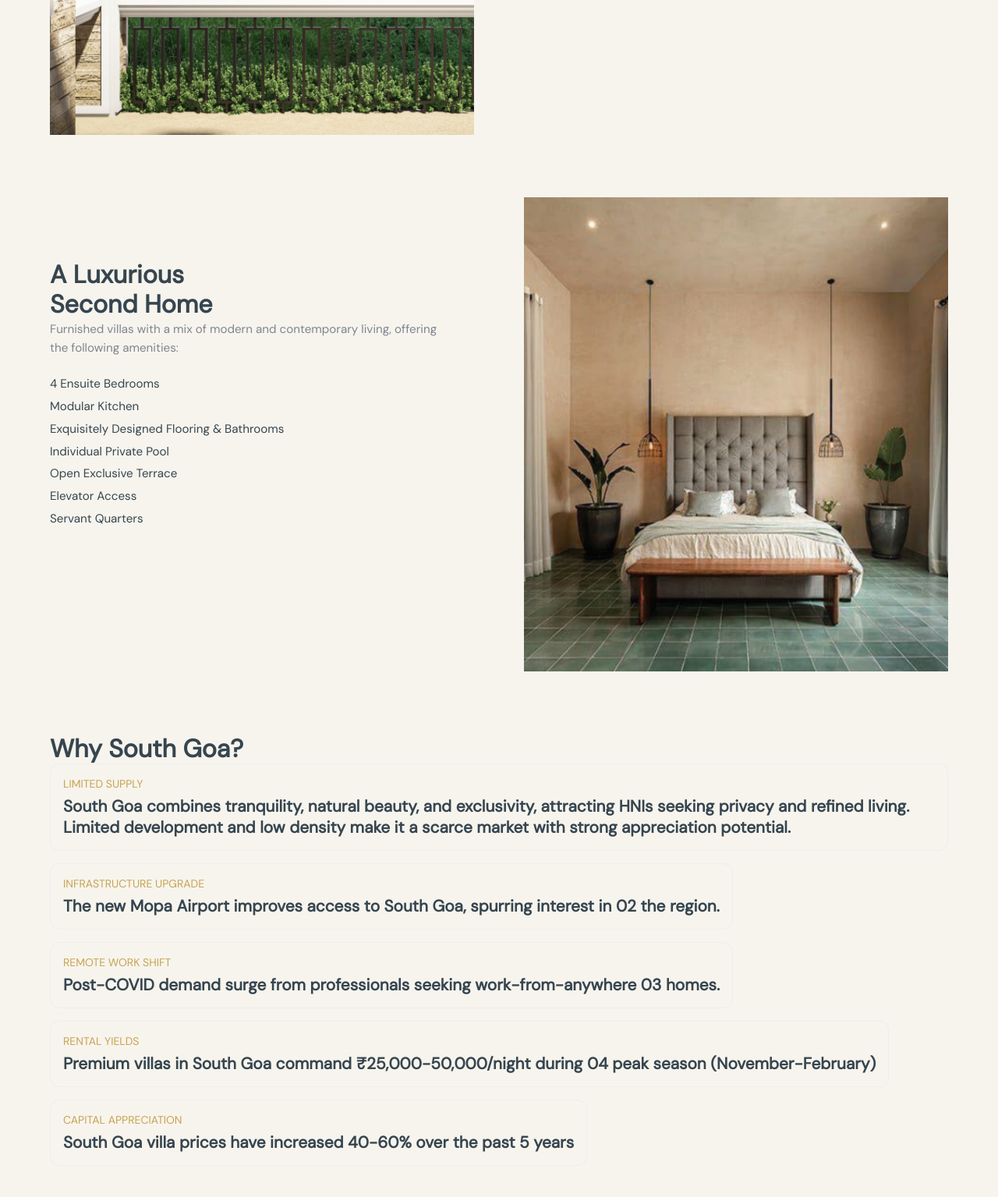
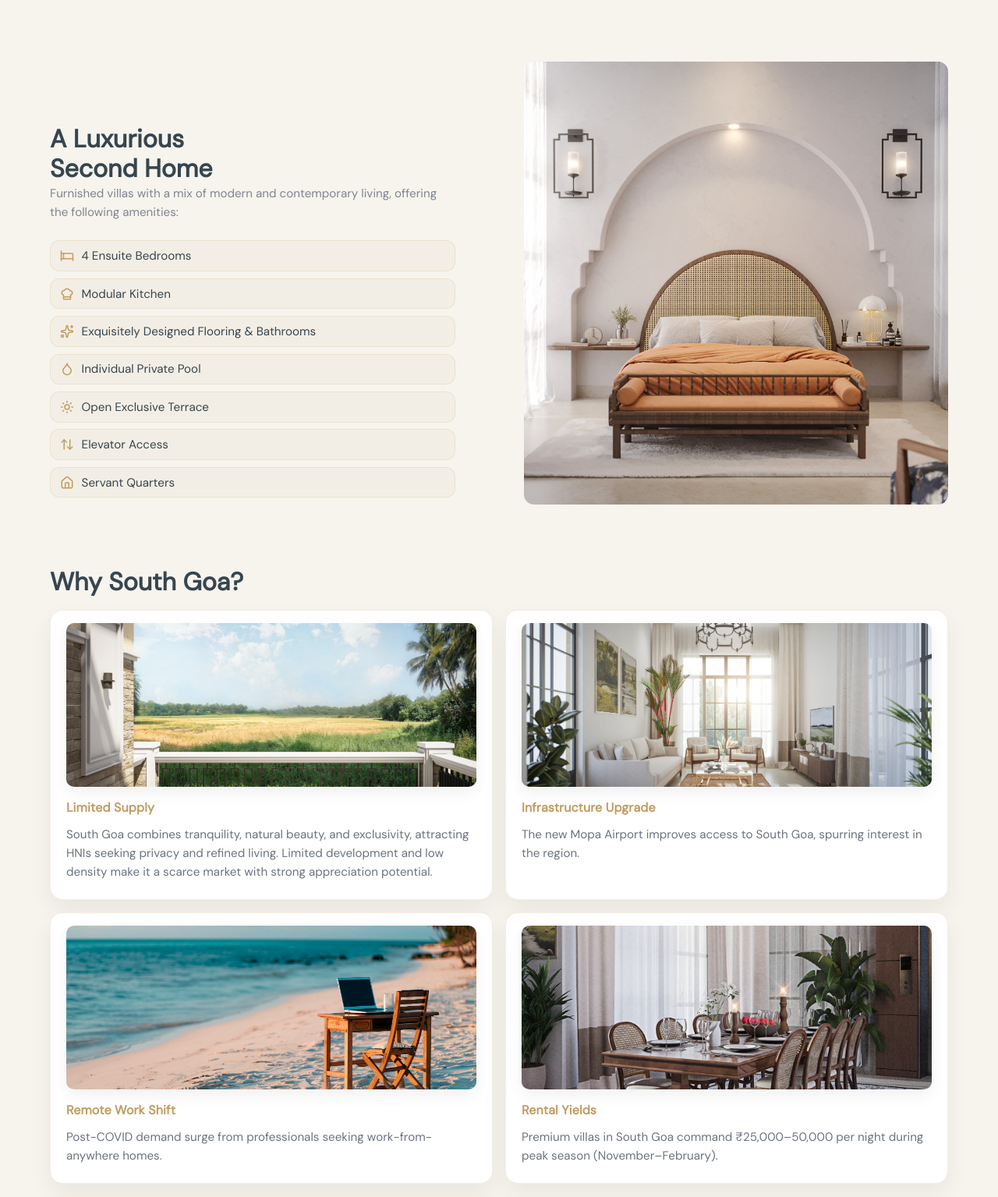
Before and after one commit to Pivot-Mkg/jsw-construction, a PHP site: page /projects/Casa-Benau-94.html in a window 1280 px wide. Shown: the part 2108-3643 px from the top of the page at 78% size. Run offline with PHP 8.4, Linux system fonts and the light colour scheme; some libraries are stand-ins or nearby versions; some web fonts are replaced.

Commit message:
goa complete

```diff
--- a/assets/styles/projects.css
+++ b/assets/styles/projects.css
@@ -31,6 +31,10 @@
     margin-bottom: 1rem;
     color: #333;
     max-width: 90%;
+    color: var(--text-muted);
+    line-height: 1.6;
+    margin-top: 0.35rem;
+    font-size: 0.95rem;
 }
 
 /* Right Image */
--- a/projects/Casa-Benau-94.html
+++ b/projects/Casa-Benau-94.html
@@ -43,6 +43,15 @@
         height: 100%;
         object-fit: cover;
         display: block;
+        border-radius: 13px;
+    }
+
+    .about-right {
+        height: 100%;
+    }
+
+    .about-right img {
+        height: 100%;
     }
 
     .villas-cell.text {
@@ -68,6 +77,45 @@
     .villas-points li {
         margin-bottom: 0.55rem;
         font-size: 0.95rem;
+        display: flex;
+        align-items: center;
+        gap: 0.6rem;
+        color: var(--text-main);
+        background: rgba(193, 157, 96, 0.06);
+        border: 1px solid rgba(193, 157, 96, 0.16);
+        border-radius: 12px;
+        padding: 0.55rem 0.75rem;
+        transition: transform 0.22s ease, box-shadow 0.22s ease, border-color 0.22s ease, background-color 0.22s ease;
+    }
+
+    .villas-points li svg {
+        width: 18px;
+        height: 18px;
+        color: var(--accent-gold);
+        flex-shrink: 0;
+    }
+
+    .villas-points li:hover {
+        transform: translateY(-2px);
+        border-color: var(--accent-gold);
+        background: rgba(193, 157, 96, 0.1);
+        box-shadow: 0 8px 18px rgba(12, 19, 35, 0.08);
+    }
+
+    .villas-card {
+        /* background: #ffffff;
+        border: 1px solid rgba(193, 157, 96, 0.18);
+        border-radius: 16px; */
+        /* padding: 1rem 1.25rem; */
+        /* box-shadow: 0 12px 30px rgba(0, 0, 0, 0.08); */
+        backdrop-filter: blur(6px);
+        transition: transform 0.24s ease, box-shadow 0.24s ease, border-color 0.24s ease;
+    }
+
+    .villas-card:hover {
+        transform: translateY(-3px);
+        /* border-color: var(--accent-gold); */
+        /* box-shadow: 0 16px 36px rgba(0, 0, 0, 0.1); */
     }
 
     /* Mobile */
@@ -82,7 +130,87 @@
         }
     }
 
+    .points-grid {
+        display: grid;
+        grid-template-columns: 1fr 1fr;
+        gap: 1rem;
+        margin-top: 1rem;
+    }
+
+    .point-card {
+        background: #ffffff;
+        border: 1px solid rgba(193, 157, 96, 0.18);
+        border-radius: 16px;
+        padding: 1rem 1.25rem;
+        box-shadow: 0 12px 30px rgba(0, 0, 0, 0.06);
+        display: flex;
+        flex-direction: column;
+        gap: 0.4rem;
+        min-height: 220px;
+        transition: transform 0.24s ease, box-shadow 0.24s ease, border-color 0.24s ease;
+    }
+
+    .point-card:hover {
+        transform: translateY(-4px);
+        border-color: var(--accent-gold);
+        box-shadow: 0 18px 40px rgba(12, 19, 35, 0.12);
+    }
+
+    .point-head {
+        display: flex;
+        align-items: center;
+        gap: 0.5rem;
+    }
+
+    .point-img {
+        width: 100%;
+        height: 210px;
+        object-fit: cover;
+        border-radius: 10px;
+        display: block;
+        transition: transform 0.36s cubic-bezier(.2, .9, .2, 1), filter 0.36s ease;
+        box-shadow: 0 8px 20px rgba(12, 19, 35, 0.06);
+    }
+
+    .point-title {
+        font-size: 1rem;
+        text-transform: none;
+        letter-spacing: 0.01em;
+        font-weight: 700;
+        color: var(--accent-gold);
+        margin-top: 0.6rem;
+    }
+
+    .point-subtext {
+        color: var(--text-muted);
+        line-height: 1.6;
+        margin-top: 0.35rem;
+        font-size: 0.95rem;
+    }
+
+    /* Hover interactions */
+    .point-card:hover {
+        transform: translateY(-6px);
+        border-color: var(--accent-gold);
+        box-shadow: 0 22px 48px rgba(12, 19, 35, 0.12);
+    }
+
+    .point-card:hover .point-img {
+        transform: scale(1.04);
+        filter: saturate(1.06) contrast(1.02);
+    }
+
+    .point-card .spacer {
+        margin-top: auto;
+    }
+
+    @media (max-width: 900px) {
+        .points-grid {
+            grid-template-columns: 1fr;
+        }
+    }
 </style>
+
 <body>
     <!-- NAVBAR -->
     <header class="main-header">
@@ -196,8 +324,7 @@
         <section class="container page-hero">
             <div class="hero-content">
                 <div class="eyebrow">Project Showcase</div>
-                <h1 class="dm-san">CASA BENAU 94 &amp;
-                    CASA BENAU 95
+                <h1 class="dm-san">CASA BENAU 94 &amp; 95 <br>
                     Benaulim, South Goa
                 </h1>
                 <p class="hero-copy">
@@ -208,7 +335,7 @@
             </div>
 
             <div class="hero-image">
-                <img src="../assets/images/bunglow-1.jpg" alt="Premium Villa Image">
+                <img src="../assets/images/goa-images/hero-banner.jpeg" alt="Premium Villa Image">
             </div>
         </section>
 
@@ -232,19 +359,25 @@
 
                     <p class="about-text">
                         JSK Homes brings you closer to the life you have worked and waited for.
-Own a private villa in the heart of Benaulim, South Goa, where your days unfold between your own pool, lush green gardens, and a sun-warmed terrace.
+                        Own a private villa in the heart of Benaulim, South Goa, where your days unfold between your own
+                        pool, lush green gardens, and a sun-warmed terrace.
                     </p>
                     <p class="about-text">
-                        South Goa offers a way of living shaped by calm and quiet—far removed from the rush of everyday life. Here, serenity settles in naturally, inviting a slower rhythm that restores balance to both mind and soul.
+                        South Goa offers a way of living shaped by calm and quiet—far removed from the rush of everyday
+                        life. Here, serenity settles in naturally, inviting a slower rhythm that restores balance to
+                        both mind and soul.
                     </p>
                     <p class="about-text">
-                        Designed for discerning buyers, Casa Benau is set in one of South Goa’s most sought-after villages. Just minutes from Margao yet away from tourist congestion, Benaulim blends everyday convenience with lasting value—driven by limited land availability and strong demand from Mumbai, Bangalore, and NRI buyers.
+                        Designed for discerning buyers, Casa Benau is set in one of South Goa’s most sought-after
+                        villages. Just minutes from Margao yet away from tourist congestion, Benaulim blends everyday
+                        convenience with lasting value—driven by limited land availability and strong demand from
+                        Mumbai, Bangalore, and NRI buyers.
                     </p>
                 </div>
 
                 <!-- RIGHT IMAGE -->
                 <div class="about-right" data-aos="fade-left" data-aos-duration="800">
-                    <img src="../assets/images/about-img.jpg" alt="Project Image">
+                    <img src="../assets/images/goa-images/amenitites.jpeg" alt="Project Image">
                 </div>
 
             </div>
@@ -257,7 +390,7 @@ Own a private villa in the heart of Benaulim, South Goa, where your days unfold
                 <h2 class="section-title" data-aos="fade-up" data-aos-duration="800">
                     The Villas
                 </h2>
-                <p class="about-text">
+                <p class="about-text" data-aos="fade-up" data-aos-duration="800">
                     Casa Benau comprises two standalone villas – Villa 94 and Villa 95 – built on adjoining plots.
                     Each villa is identical in layout and specifications, designed to maximize privacy, natural light,
                     and indoor–outdoor living that defines the Goan lifestyle.
@@ -267,30 +400,35 @@ Own a private villa in the heart of Benaulim, South Goa, where your days unfold
                 <div class="container villas-grid">
 
                     <!-- ROW 1 : IMAGE + TEXT -->
-        <div class="villas-cell image">
-            <img src="../assets/images/villa-1-img.png" alt="Casa Benau Villas View">
+                    <div class="villas-cell image" data-aos="fade-right" data-aos-duration="800">
+                        <img src="../assets/images/goa-images/Casa_Benau.png" alt="Casa Benau Villas View">
                     </div>
 
-        <div class="villas-cell text">
-
+                    <div class="villas-cell text" data-aos="fade-left" data-aos-duration="800">
+                        <h2 class="section-title">
+                            Perfectly Nestled in South Goa <br>Benaulim
+                        </h2>
                         <p class="villas-small">
                             An exclusive pair of standalone luxury villas, thoughtfully designed across
                             333.19 sq. m and 354.61 sq. m of built-up space.
                         </p>
 
+                        <div class="villas-card">
                             <ul class="villas-points">
-                <li>2 minutes to Maria Hall markets</li>
-                <li>5 minutes to Benaulim Beach</li>
-                <li>8 minutes to Colva Beach</li>
-                <li>Close proximity to Benaulim Market & restaurants</li>
-                <li>15 minutes from Margao Station / Bus Stand</li>
-                <li>40–60 minutes from Dabolim Airport</li>
-                <li>South Goa calm: quieter, laid-back, slower living</li>
+                                <li><i data-lucide="shopping-bag"></i>2 minutes to Maria Hall markets</li>
+                                <li><i data-lucide="umbrella"></i>5 minutes to Benaulim Beach</li>
+                                <li><i data-lucide="umbrella"></i>8 minutes to Colva Beach</li>
+                                <li><i data-lucide="shopping-bag"></i>Close proximity to Benaulim Market & restaurants
+                                </li>
+                                <li><i data-lucide="train"></i>15 minutes from Margao Station / Bus Stand</li>
+                                <li><i data-lucide="plane"></i>40–60 minutes from Dabolim Airport</li>
+                                <li><i data-lucide="leaf"></i>South Goa calm: quieter, laid-back, slower living</li>
                             </ul>
+                        </div>
                     </div>
 
                     <!-- ROW 2 : TEXT + IMAGE -->
-        <div class="villas-cell text">
+                    <div class="villas-cell text" data-aos="fade-right" data-aos-duration="800">
                         <h2 class="section-title">
                             A Luxurious<br>Second Home
                         </h2>
@@ -300,19 +438,21 @@ Own a private villa in the heart of Benaulim, South Goa, where your days unfold
                             offering the following amenities:
                         </p>
 
+                        <div class="villas-card">
                             <ul class="villas-points">
-                <li>4 Ensuite Bedrooms</li>
-                <li>Modular Kitchen</li>
-                <li>Exquisitely Designed Flooring & Bathrooms</li>
-                <li>Individual Private Pool</li>
-                <li>Open Exclusive Terrace</li>
-                <li>Elevator Access</li>
-                <li>Servant Quarters</li>
+                                <li><i data-lucide="bed"></i>4 Ensuite Bedrooms</li>
+                                <li><i data-lucide="chef-hat"></i>Modular Kitchen</li>
+                                <li><i data-lucide="sparkles"></i>Exquisitely Designed Flooring & Bathrooms</li>
+                                <li><i data-lucide="droplet"></i>Individual Private Pool</li>
+                                <li><i data-lucide="sun"></i>Open Exclusive Terrace</li>
+                                <li><i data-lucide="arrow-up-down"></i>Elevator Access</li>
+                                <li><i data-lucide="home"></i>Servant Quarters</li>
                             </ul>
                         </div>
+                    </div>
 
-        <div class="villas-cell image">
-            <img src="../assets/images/second-home-img.png" alt="Luxury Villa Bedroom">
+                    <div class="villas-cell image" data-aos="fade-left" data-aos-duration="800">
+                        <img src="../assets/images/goa-images/luxury-second-home.jpeg" alt="Luxury Villa Bedroom">
                     </div>
 
                 </div>
@@ -351,34 +491,53 @@ quarters, and elevator access. Price guidance is ₹4.5–5.0 crore per villa, s
                         <h2 class="section-title" data-aos="fade-up" data-aos-duration="800">
                             Why South Goa?
                         </h2>
-                        <ul class="content-list">
-                            <li>
-                                <span class="name">LIMITED SUPPLY</span>
-                                <span class="value">South Goa combines tranquility, natural beauty, and exclusivity, attracting
-HNIs seeking privacy and refined living. Limited development and low
-density make it a scarce market with strong appreciation potential.</span>
-                            </li>
-                            <li>
-                                <span class="name">INFRASTRUCTURE UPGRADE</span>
-                                <span class="value">The new Mopa Airport improves access to South Goa, spurring interest in 02 the region.</span>
-                            </li>
-                            <li>
-                                <span class="name">REMOTE WORK SHIFT</span>
-                                <span class="value">Post-COVID demand surge from professionals seeking work-from-anywhere 03 homes.</span>
-                            </li>
-                            <li>
-                                <span class="name">RENTAL YIELDS</span>
-                                <span class="value">Premium villas in South Goa command ₹25,000-50,000/night during 04 peak season (November-February)</span>
-                            </li>
-                            <li>
-                                <span class="name">CAPITAL APPRECIATION</span>
-                                <span class="value">South Goa villa prices have increased 40-60% over the past 5 years</span>
-                            </li>
-                            <!-- <li>
-                                <span class="name">Total Buit Up Area</span>
-                                <span class="value">333.19 Sq.Mts</span>
-                            </li> -->
-                        </ul>
+                        <div class="points-grid">
+                            <div class="point-card" data-aos="fade-up" data-aos-duration="800">
+                                <img class="point-img" src="../assets/images/goa-images/limited-supply.jpeg"
+                                    alt="Limited Supply">
+                                <div class="point-title">Limited Supply</div>
+                                <div class="point-subtext">South Goa combines tranquility, natural beauty, and
+                                    exclusivity, attracting HNIs seeking privacy and refined living. Limited development
+                                    and low density make it a scarce market with strong appreciation potential.</div>
+                                <div class="spacer"></div>
+                            </div>
+
+                            <div class="point-card" data-aos="fade-up" data-aos-duration="800">
+                                <img class="point-img" src="../assets/images/goa-images/amenitites.jpeg"
+                                    alt="Infrastructure Upgrade">
+                                <div class="point-title">Infrastructure Upgrade</div>
+                                <div class="point-subtext">The new Mopa Airport improves access to South Goa, spurring
+                                    interest in the region.</div>
+                                <div class="spacer"></div>
+                            </div>
+
+                            <div class="point-card" data-aos="fade-up" data-aos-duration="800">
+                                <img class="point-img" src="../assets/images/goa-images/remote-wrok.jpg"
+                                    alt="Remote Work Shift">
+                                <div class="point-title">Remote Work Shift</div>
+                                <div class="point-subtext">Post-COVID demand surge from professionals seeking
+                                    work-from-anywhere homes.</div>
+                                <div class="spacer"></div>
+                            </div>
+
+                            <div class="point-card" data-aos="fade-up" data-aos-duration="800">
+                                <img class="point-img" src="../assets/images/amenities/bunglow-2-3bhk.jpg"
+                                    alt="Rental Yields">
+                                <div class="point-title">Rental Yields</div>
+                                <div class="point-subtext">Premium villas in South Goa command ₹25,000–50,000 per night
+                                    during peak season (November–February).</div>
+                                <div class="spacer"></div>
+                            </div>
+
+                            <div class="point-card" data-aos="fade-up" data-aos-duration="800">
+                                <img class="point-img" src="../assets/images/amenities/capital-appreciation.jpg"
+                                    alt="Capital Appreciation">
+                                <div class="point-title">Capital Appreciation</div>
+                                <div class="point-subtext">South Goa villa prices have increased 40–60% over the past 5
+                                    years.</div>
+                                <div class="spacer"></div>
+                            </div>
+                        </div>
                     </div>
                 </div>
             </div>
@@ -414,13 +573,8 @@ density make it a scarce market with strong appreciation potential.</span>
                         </div>
 
                         <div class="swiper-slide amenity-card">
-                            <img src="../assets/images/amenities/open-terrace.jpg" alt="Clubhouse">
-                            <h3>Open Terrace</h3>
-                        </div>
-
-                        <div class="swiper-slide amenity-card">
-                            <img src="../assets/images/amenities/garden.jpg" alt="Gymnasium">
-                            <h3>Landscaped Gardens</h3>
+                            <img src="../assets/images/goa-images/family-rooms.jpeg" alt="Clubhouse">
+                            <h3>Family Rooms</h3>
                         </div>
 
                         <div class="swiper-slide amenity-card">
@@ -429,46 +583,12 @@ density make it a scarce market with strong appreciation potential.</span>
                         </div>
 
                         <div class="swiper-slide amenity-card">
-                            <img src="../assets/images/amenities/spa-style-bathroom.png" alt="Infinity Pool">
+                            <img src="../assets/images/goa-images/bathroom.jpeg" alt="Infinity Pool">
                             <h3>Spa-Style Bathrooms</h3>
                         </div>
                         <div class="swiper-slide amenity-card">
-                            <img src="../assets/images/amenities/elevator.jpg" alt="Infinity Pool">
-                            <h3>Elevator Access</h3>
-                        </div>
-
-                    </div>
-                </div>
-
-            </div>
-        </section>
-
-        <!-- CONFIGURATION SECTION -->
-        <section class="section-shell" id="configuration" data-aos="fade-up" data-aos-duration="800">
-            <div class="container configuration-container">
-
-                <h2 class="amenities-title">
-                    CONFIGURATION, <span>SPACIOUS LIVING OPTIONS</span>
-                </h2>
-
-                <!-- Arrows -->
-                <div class="config-prev"></div>
-                <div class="config-next"></div>
-
-                <!-- Swiper -->
-                <div class="swiper config-swiper">
-                    <div class="swiper-wrapper">
-
-                        <!-- CONFIG 1 -->
-                        <div class="swiper-slide config-card">
-                            <img src="../assets/images/amenities/bunglow-1-2BHK.jpg" alt="2 BHK">
+                            <img src="../assets/images/goa-images/amenitites.jpeg" alt="Infinity Pool">
                             <h3>Smart, Secure Living</h3>
-                        </div>
-
-                        <!-- CONFIG 2 -->
-                        <div class="swiper-slide config-card">
-                            <img src="../assets/images/amenities/bunglow-1-3bhk.jpg" alt="E-3 BHK">
-                            <h3>4 BHK</h3>
                         </div>
 
                     </div>
```
Also changed, not shown: assets/images/amenities/capital-appreciation.jpg (added), assets/images/goa-images/amenitites.jpeg (added), assets/images/goa-images/bathroom.jpeg (added), assets/images/goa-images/family-rooms.jpeg (added), assets/images/goa-images/hero-banner.jpeg (added), assets/images/goa-images/infra-upgrade.jpeg (added), assets/images/goa-images/limited-supply.jpeg (added), assets/images/goa-images/luxury-second-home.jpeg (added), assets/images/goa-images/remote-wrok.jpg (added), 1 other file. Lines whose indentation alone changed are shown as unchanged.
